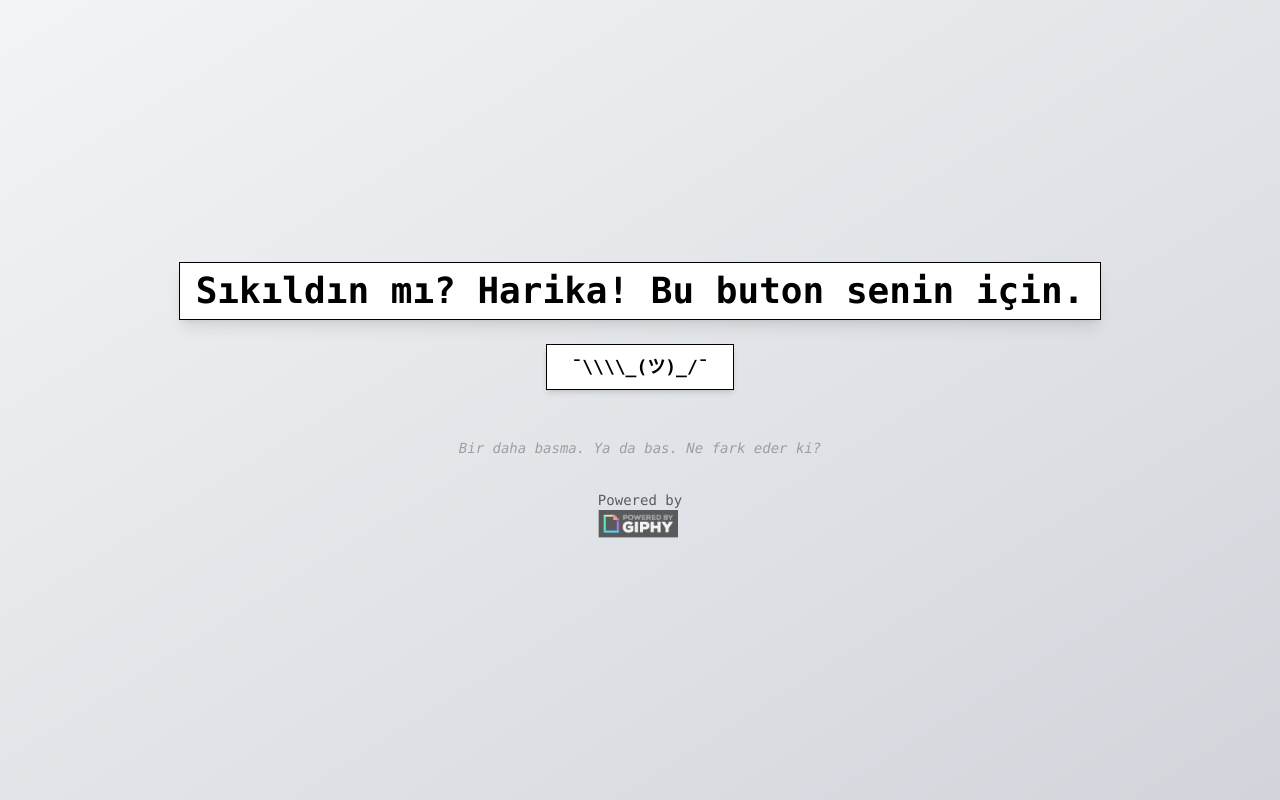
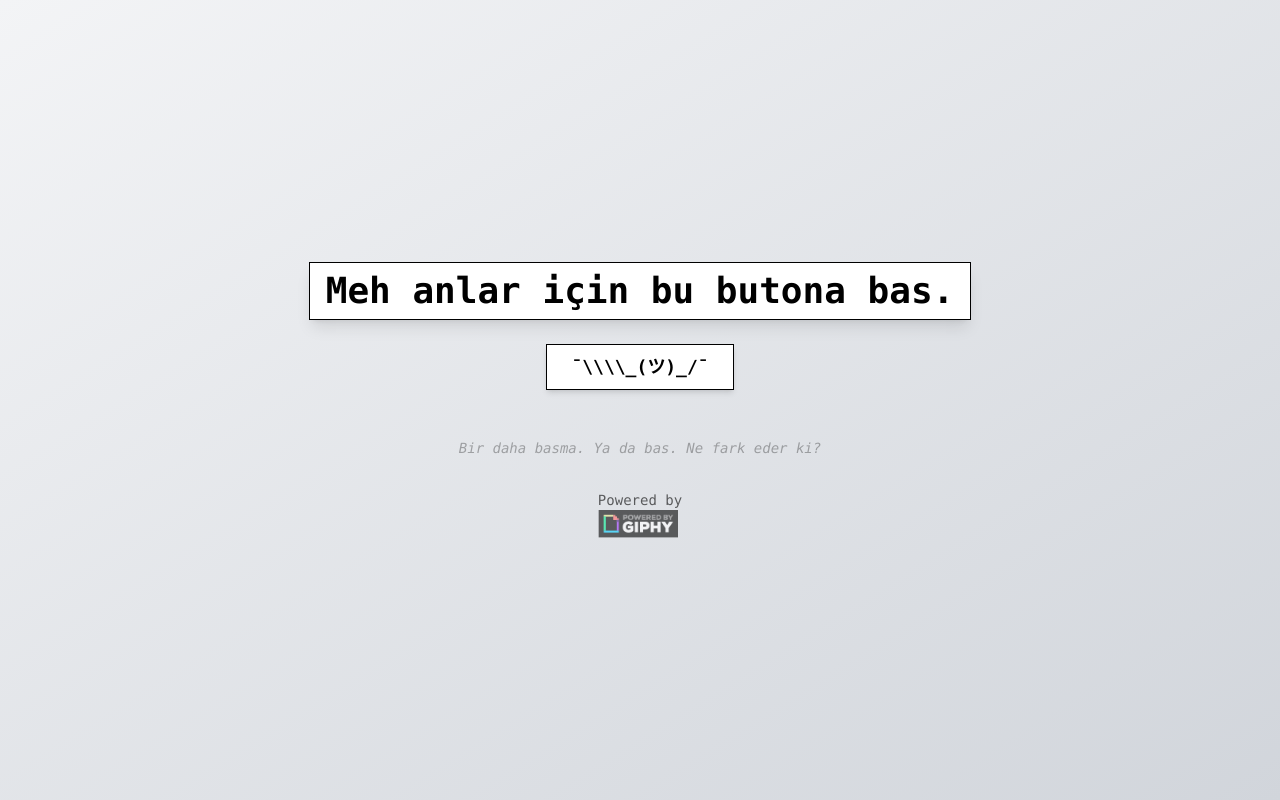
Before and after one commit to lvthiena/meh-button, a React (Create React App) app: page / in a window 1280 px wide. Built offline with nearby package versions, Linux system fonts and the light colour scheme; no server answers.

Commit message:
meh buton text edit

```diff
--- a/src/App.jsx
+++ b/src/App.jsx
@@ -28,7 +28,7 @@ export default function App() {
         transition={{ duration: 0.6 }}
         className="text-2xl md:text-4xl font-bold text-center mb-6 border border-black bg-white px-4 py-2 shadow-lg"
       >
-        Sıkıldın mı? Harika! Bu buton senin için.
+        Meh anlar için bu butona bas.
       </motion.h1>
 
       <motion.button
```
